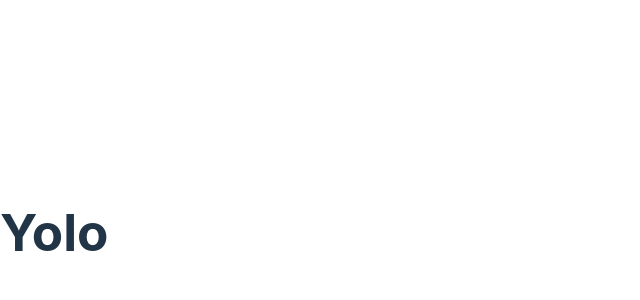
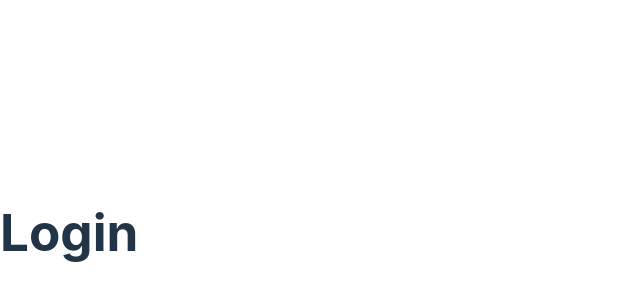
Before and after one commit to Kazamaki76/CodeMobile, a React (Vite) app in the folder codemobile/: page / in a window 1280 px wide. Shown: the part 168-468 px from the top of the page, without its empty margins (0-640 px from the left). Built offline with nearby package versions, Linux system fonts and the light colour scheme.

Commit message:
add route

```diff
--- a/codemobile/src/App.tsx
+++ b/codemobile/src/App.tsx
@@ -1,8 +1,21 @@
+import {Routes, Route} from 'react-router-dom'
+import { Container } from 'react-bootstrap'
+import { Home } from './pages/HomePage'
+import { Login } from './pages/LoginPage'
+import { Detail } from './pages/DetailPage'
+import { Summary } from './pages/SummaryPage'
 function App() {
 
 
   return (
-    <h1> Yolo</h1>
+    <Container>
+      <Routes>
+        <Route path="/" element={<Login/>} />
+        <Route path="/home" element={ <Home/>} />
+        <Route path="/detail" element={ <Detail/>} />
+        <Route path="/summary" element={ <Summary/>} />
+      </Routes>
+    </Container>
   )
 }
 
--- a/codemobile/src/main.tsx
+++ b/codemobile/src/main.tsx
@@ -2,9 +2,13 @@ import React from 'react'
 import ReactDOM from 'react-dom/client'
 import App from './App.tsx'
 import './index.css'
+import "tailwindcss/tailwind.css"
+import {BrowserRouter} from "react-router-dom"
 
 ReactDOM.createRoot(document.getElementById('root')!).render(
   <React.StrictMode>
+    <BrowserRouter>
     <App />
+    </BrowserRouter>
   </React.StrictMode>,
 )
--- /dev/null
+++ b/codemobile/src/pages/DetailPage.tsx
@@ -0,0 +1,7 @@
+export function Detail() {
+    return (
+        <div>
+            <h1>Detail</h1>
+        </div>
+    )
+}
--- /dev/null
+++ b/codemobile/src/pages/HomePage.tsx
@@ -0,0 +1,7 @@
+export function Home() {
+    return (
+        <div>
+            <h1>Home</h1>
+        </div>
+    )
+}
--- /dev/null
+++ b/codemobile/src/pages/LoginPage.tsx
@@ -0,0 +1,7 @@
+export function Login() {
+    return (
+        <div>
+            <h1>Login</h1>
+        </div>
+    )
+}
--- /dev/null
+++ b/codemobile/src/pages/SummaryPage.tsx
@@ -0,0 +1,7 @@
+export function Summary() {
+    return (
+        <div>
+            <h1>Summary</h1>
+        </div>
+    )
+}
```
Also changed, not shown: codemobile/src/App.css (deleted).
